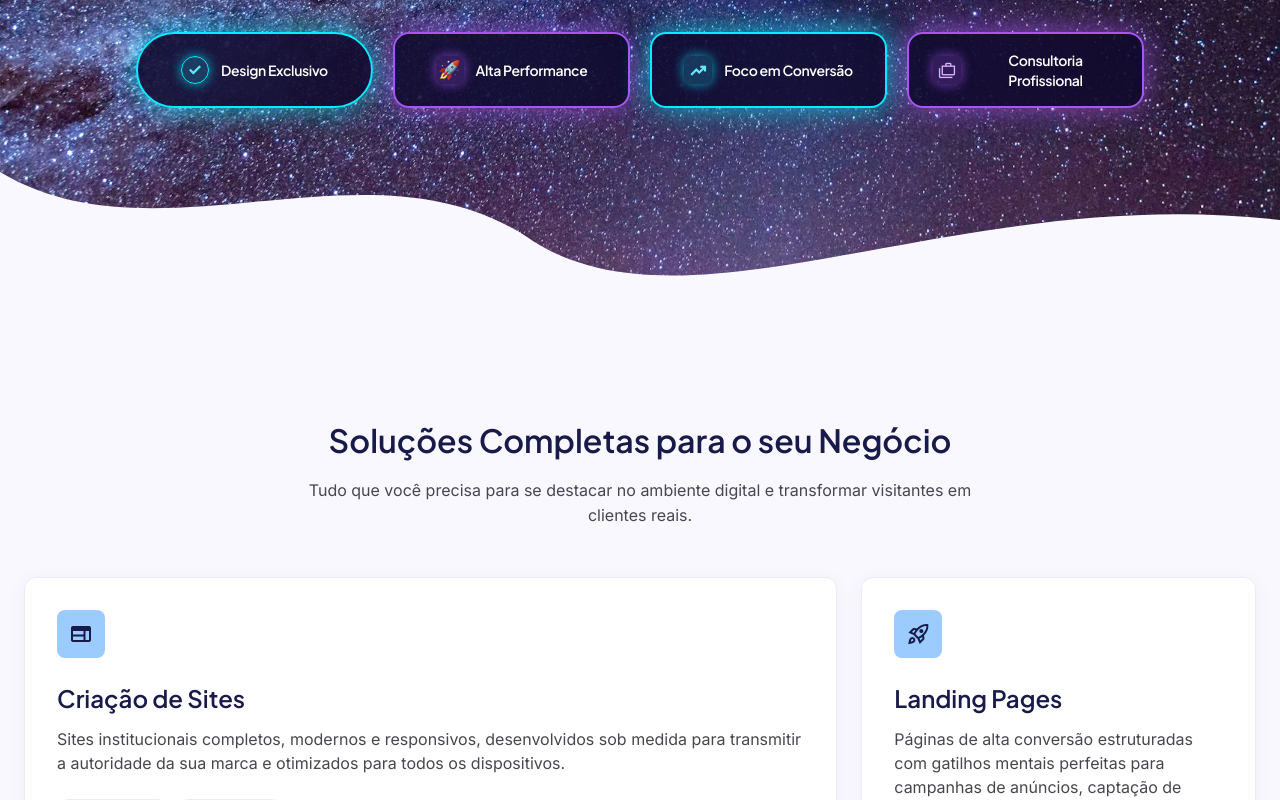
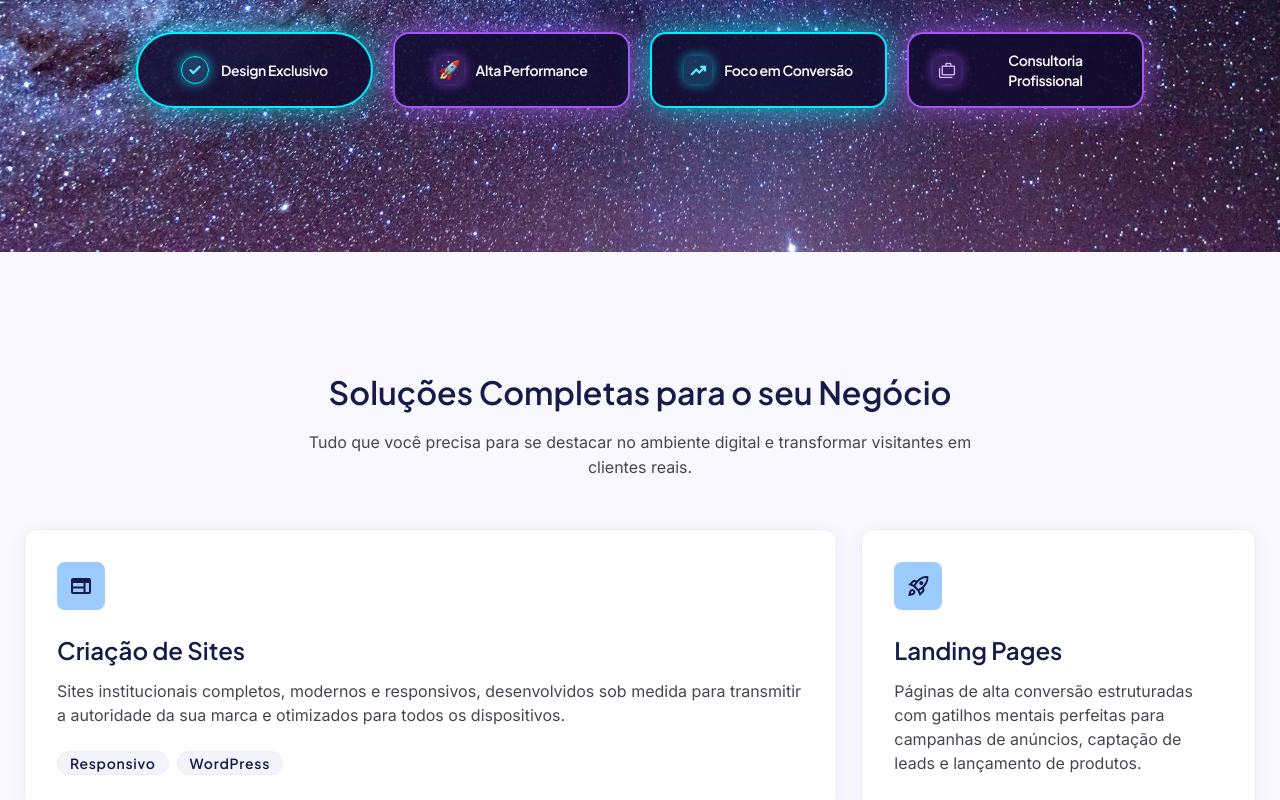
Before and after one commit to samueltarif/meusite, a Nuxt app: page / in a window 1280 px wide. Shown: the part 660-1460 px from the top of the page. Built offline with nearby package versions, Linux system fonts and the light colour scheme.

Commit message:
fix(hero): remover completamente qualquer linha ou divisor da SectionHero

```diff
--- a/app/components/sections/SectionHero.vue
+++ b/app/components/sections/SectionHero.vue
@@ -9,7 +9,7 @@ const DotLottieVue = defineAsyncComponent(() =>
 <template>
   <section
     id="home"
-    class="relative pt-44 pb-36 lg:pt-52 lg:pb-48 px-4 sm:px-6 lg:px-8 flex flex-col items-center text-center overflow-hidden min-h-screen justify-center space-nebula-bg"
+    class="relative pt-44 pb-24 lg:pt-52 lg:pb-36 px-4 sm:px-6 lg:px-8 flex flex-col items-center text-center overflow-hidden min-h-screen justify-center space-nebula-bg"
   >
     <!-- Background Cosmic Atmosphere matching Stitch Screenshot 100% -->
     <div class="absolute inset-0 -z-10 overflow-hidden pointer-events-none select-none">
@@ -148,17 +148,6 @@ const DotLottieVue = defineAsyncComponent(() =>
       </div>
 
     </div>
-
-    <!-- Divisor Orgânico em Onda SVG (Elimina 100% qualquer linha reta entre as páginas/seções) -->
-    <div class="absolute bottom-0 left-0 w-full overflow-hidden leading-none z-30 pointer-events-none">
-      <svg
-        class="relative block w-full h-16 sm:h-24 lg:h-32 text-surface fill-current"
-        viewBox="0 0 1200 120"
-        preserveAspectRatio="none"
-      >
-        <path d="M0,0 C150,90 350,-40 500,65 C650,160 900,10 1200,45 L1200,120 L0,120 Z"></path>
-      </svg>
-    </div>
   </section>
 </template>
 
```
